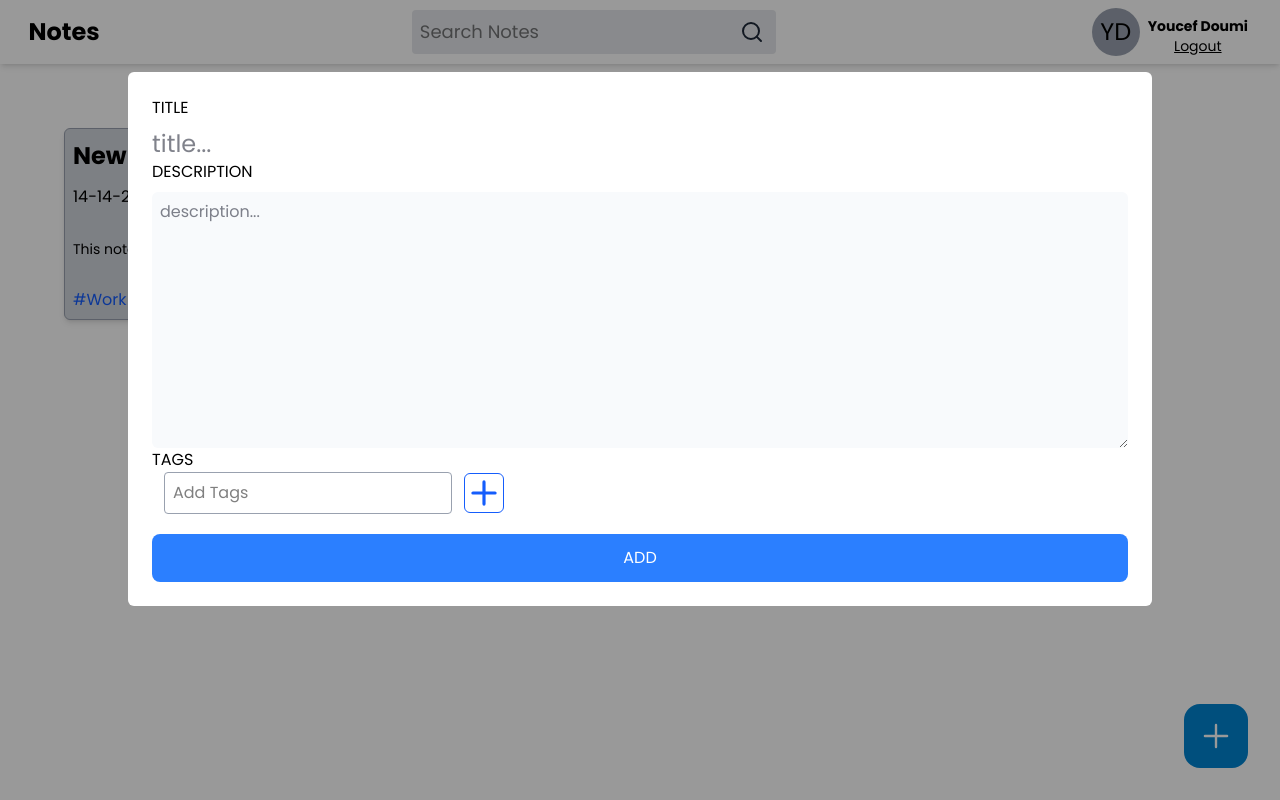
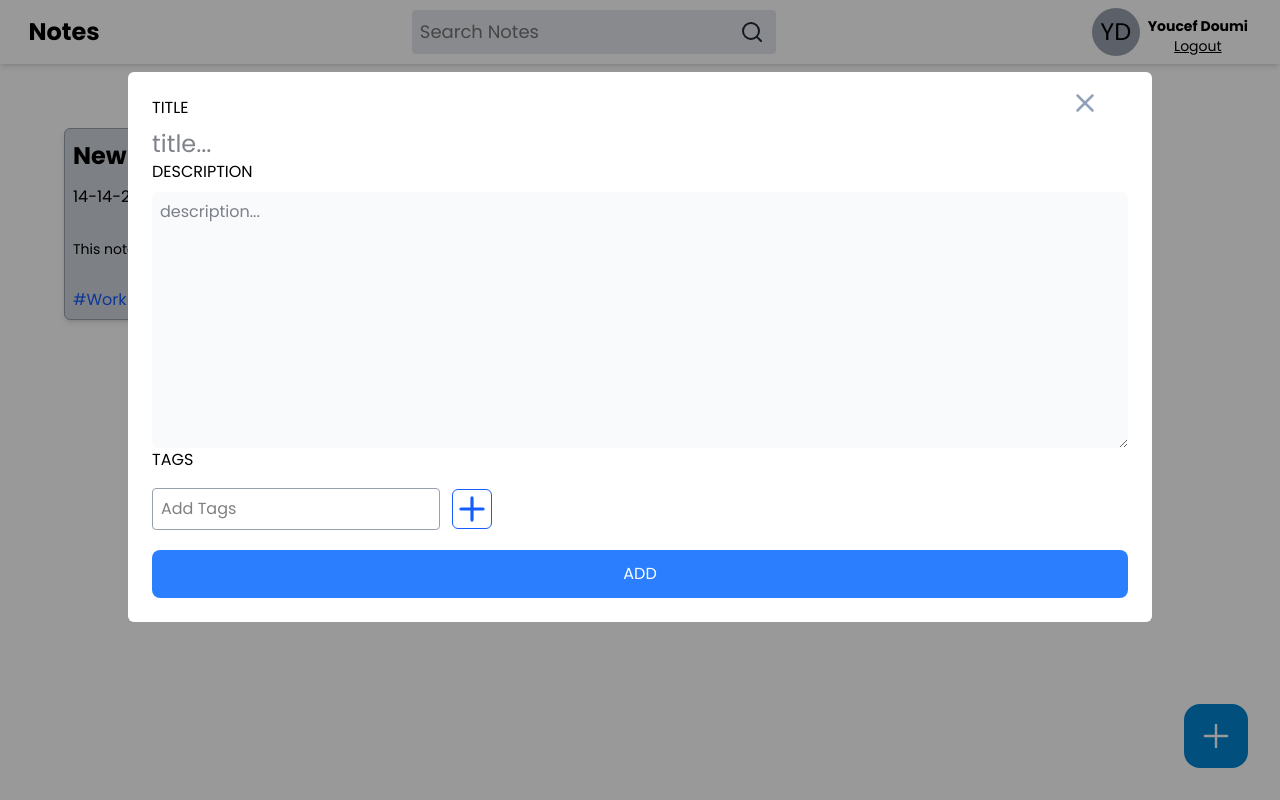
Before and after one commit to yoris29/Notes-App, a React (Vite) app in the folder frontend/: page / in a window 1280 px wide. Both pictures are taken after a click on the button 1216 px from the left and 736 px from the top of the page. Built offline with nearby package versions, Linux system fonts and the light colour scheme.

Commit message:
Add and edit note UI

```diff
--- a/frontend/src/components/input/TagInput.jsx
+++ b/frontend/src/components/input/TagInput.jsx
@@ -16,26 +16,30 @@ export const TagInput = ({ tags, setTags }) => {
   };
 
   const removeTag = (i) => {
-    setTags(tags.filter((tag) => tag !== i));
-    console.log(i);
+    setTags((prevTags) => prevTags.filter((tag) => tag !== i));
   };
 
   return (
-    <div className="flex items-center gap-3">
+    <div className="ml-0 mt-2">
       <div className="flex gap-2">
         {tags.map((tag, index) => (
-          <span className="flex items-center bg-blue-400" key={index}>
+          <span
+            className="flex items-center bg-blue-400 rounded-md"
+            key={index}
+          >
             #{tag}
             <X
               className="cursor-pointer ml-2"
-              onClick={removeTag}
+              onClick={() => removeTag(tag)}
               size={"20px"}
             />
           </span>
         ))}
       </div>
+      <div className="flex items-center gap-3 mt-2">
         <input
           ref={tagInput}
+          value={inputValue}
           className="border border-gray-400 p-2 rounded-sm w-72"
           type="text"
           placeholder="Add Tags"
@@ -48,6 +52,7 @@ export const TagInput = ({ tags, setTags }) => {
           />
         </button>
       </div>
+    </div>
   );
 };
 
--- a/frontend/src/pages/home/AddEditNotes.jsx
+++ b/frontend/src/pages/home/AddEditNotes.jsx
@@ -1,16 +1,51 @@
 import { useState } from "react";
 import { TagInput } from "../../components/input/TagInput";
+import { X } from "lucide-react";
+import PropTypes from "prop-types";
 
-export const AddEditNotes = () => {
+export const AddEditNotes = ({ noteData, type, closeModal }) => {
+  const [title, setTitle] = useState("");
+  const [description, setDescription] = useState("");
   const [tags, setTags] = useState([]);
+  const [error, setError] = useState(null);
+
+  const handleAddNote = () => {
+    if (!title) {
+      setError("Please provide a title");
+      return;
+    }
+    if (!description) {
+      setError("Please provide a description");
+      return;
+    }
+    setError("");
+
+    type === "edit" ? editNote() : "";
+    type === "add" ? addNote() : "";
+  };
+
+  const editNote = async () => {};
+
+  const addNote = async () => {};
+
   return (
     <div className="">
+      <button
+        className="absolute right-45 top-22 cursor-pointer"
+        onClick={closeModal}
+      >
+        <X
+          size={"30px"}
+          className="text-slate-400 transition-[0.3s] hover:text-slate-600"
+        />
+      </button>
       <div className="flex flex-col gap-2">
         <label>TITLE</label>
         <input
           className="text-2xl text-slate-950 outline-none"
           placeholder="title..."
           type="text"
+          onChange={(e) => setTitle(e.target.value)}
         />
       </div>
       <div className="flex flex-col gap-2">
@@ -20,15 +55,17 @@ export const AddEditNotes = () => {
           placeholder="description..."
           type="text"
           rows={10}
+          onChange={(e) => setDescription(e.target.value)}
         />
       </div>
       <div>
         <label>TAGS</label>
         <TagInput tags={tags} setTags={setTags} />
       </div>
+      {error ? <p className="text-red-600 mt-4">{error}</p> : ""}
       <button
-        onClick={() => {}}
-        className="mt-5 p-3 w-full bg-blue-500 text-white rounded-lg "
+        onClick={handleAddNote}
+        className="mt-5 p-3 w-full bg-blue-500 text-white rounded-lg cursor-pointer"
       >
         ADD
       </button>{" "}
@@ -36,4 +73,10 @@ export const AddEditNotes = () => {
   );
 };
 
+AddEditNotes.propTypes = {
+  noteData: PropTypes.object,
+  type: PropTypes.string,
+  closeModal: PropTypes.func,
+};
+
 export default AddEditNotes;
--- a/frontend/src/pages/home/Home.jsx
+++ b/frontend/src/pages/home/Home.jsx
@@ -9,7 +9,11 @@ import AddEditNotes from "./AddEditNotes";
 export const Home = () => {
   // TODO: new note button, map through notes using notes state
 
-  const [openModal, setOpenModal] = useState();
+  const [openModal, setOpenModal] = useState({
+    isShown: false,
+    type: "add",
+    data: null,
+  });
   const [isPinned, setIsPinned] = useState(false);
 
   const onPin = () => {
@@ -32,22 +36,30 @@ export const Home = () => {
         />
       </div>
       <button
-        onClick={() => setOpenModal(true)}
+        onClick={() => setOpenModal({ isShown: true, type: "add", data: null })}
         className="absolute bottom-8 right-8 w-16 h-16 rounded-2xl bg-sky-600 hover:bg-sky-800 transition-[.3s] cursor-pointer text-white flex justify-center items-center"
       >
         <Plus size={"38px"} strokeWidth={"1.5px"} />
       </button>
 
       <Modal
-        isOpen={openModal}
-        onRequestClose={() => setOpenModal(false)}
+        isOpen={openModal.isShown}
+        onRequestClose={() =>
+          setOpenModal({ isShown: false, type: "add", data: null })
+        }
         style={{
           overlay: { backgroundColor: "rgba(0,0,0,0.4)" },
         }}
         contentLabel="Example Modal"
         className="w-256 mx-auto mt-18 bg-white p-6 rounded-md"
       >
-        <AddEditNotes />
+        <AddEditNotes
+          type={openModal.type}
+          noteData={openModal.data}
+          closeModal={() =>
+            setOpenModal({ isShown: false, type: "add", data: null })
+          }
+        />
       </Modal>
     </div>
   );
```
Lines whose indentation alone changed are shown as unchanged.
